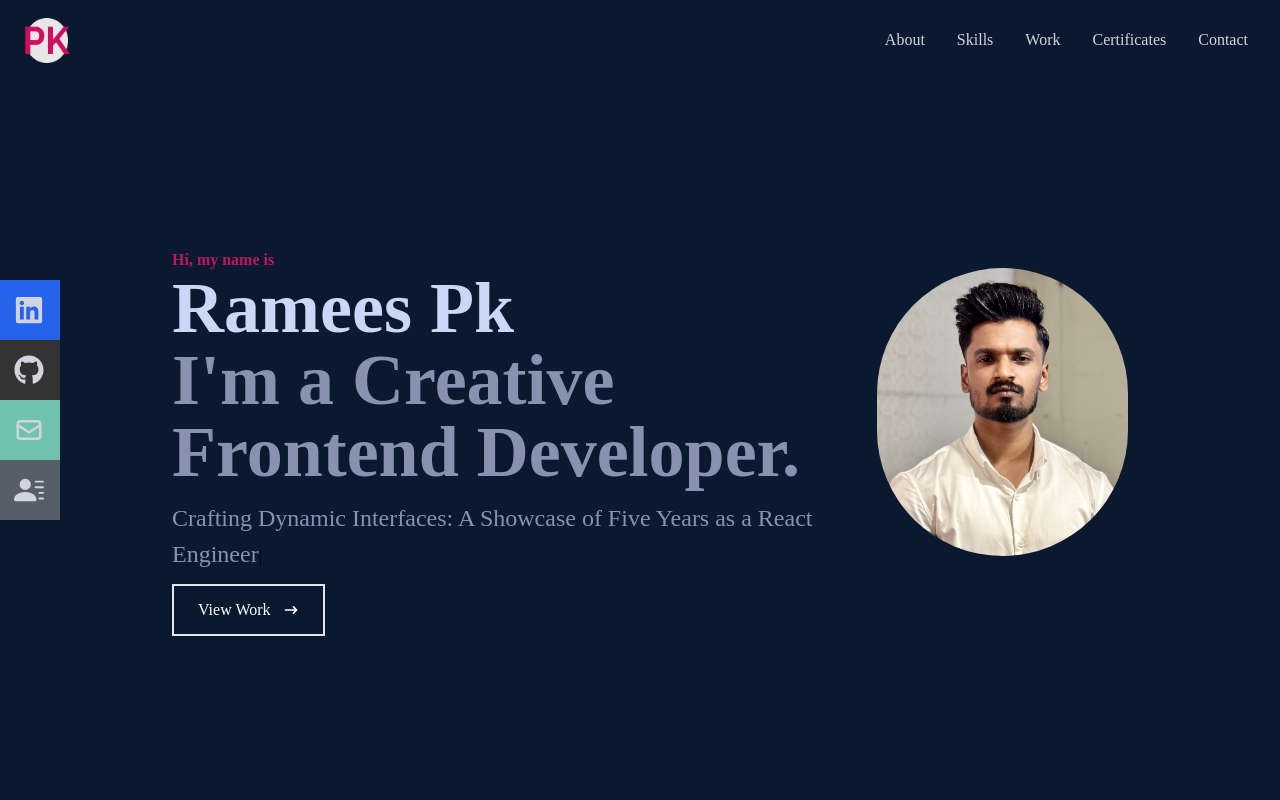
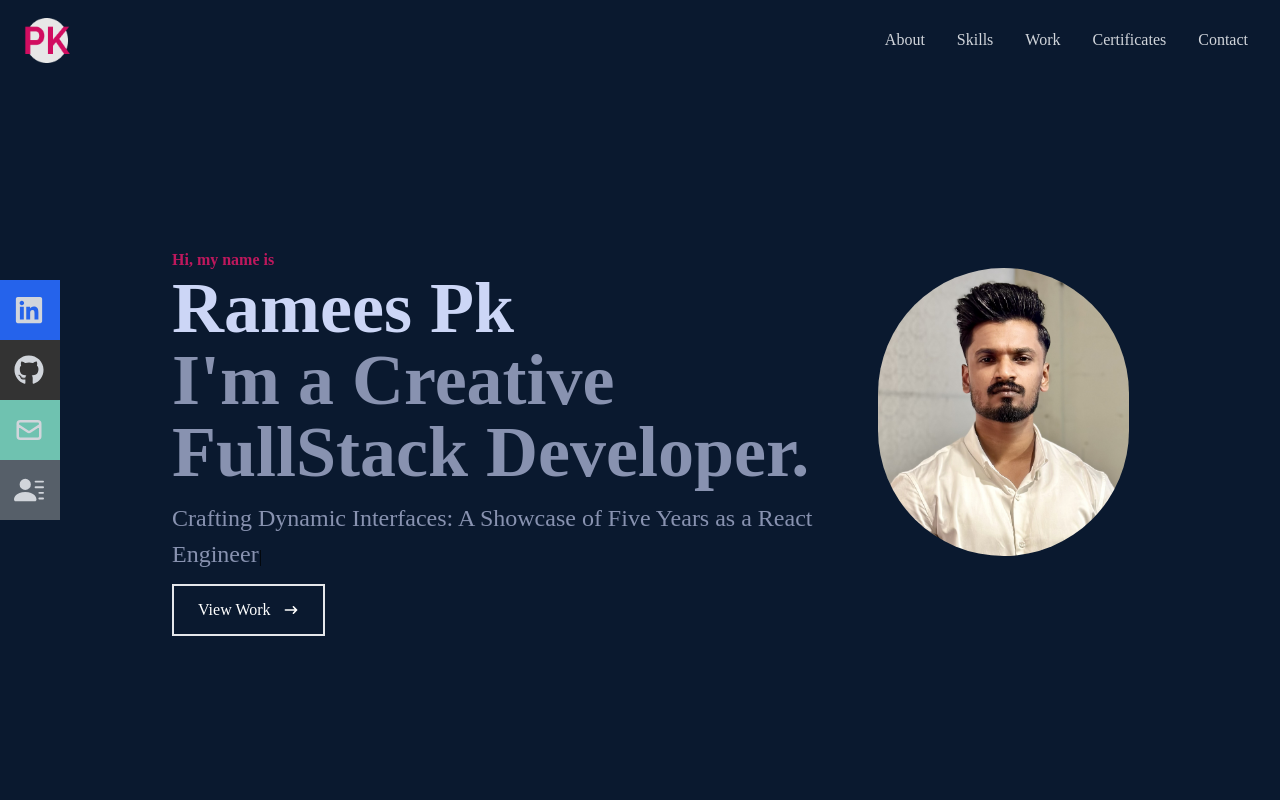
Before and after one commit to Rameespk424/My-Porfolio, a React (Create React App) app: page / in a window 1280 px wide. Shown: the top 800 px of the page. Built offline with nearby package versions, Linux system fonts and the light colour scheme.

Commit message:
feat: fullsatck updt

```diff
--- a/src/components/About.jsx
+++ b/src/components/About.jsx
@@ -19,7 +19,7 @@ const About = () => {
           </h1>
 
           <h2 className="text-4xl sm:text-7xl mb-3 font-bold text-[#8892b0]">
-            I'm a Creative Frontend Developer.
+            I'm a Creative FullStack Developer.
           </h2>
 
           <TypingAnimation />
```
Also changed, not shown: src/components/Certificates.jsx (indentation only).
